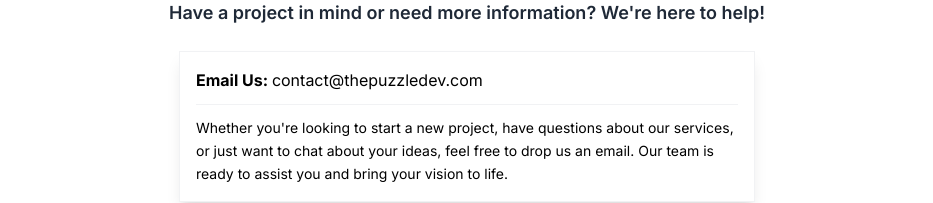
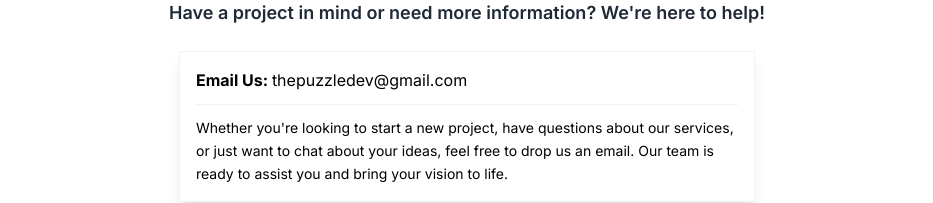
Before and after one commit to ThePuzzleDev/landingpage, a Next.js app: page / in a window 1280 px wide. Shown: the part 2163-2366 px from the top of the page, without its empty margins (173-1106 px from the left). Built offline with nearby package versions, Linux system fonts and the light colour scheme.

Commit message:
UI fixes

```diff
--- a/src/components/BottomBar.tsx
+++ b/src/components/BottomBar.tsx
@@ -14,7 +14,7 @@ const BottomBar: React.FC = () => {
 
       {/* Right Section: App Store Link */}
       <a
-        href="https://apps.apple.com" // Replace with your actual App Store link
+        href="#" // Replace with your actual App Store link
         className="text-sm hover:underline"
       >
         Download on the App Store
--- a/src/components/ContactUs.tsx
+++ b/src/components/ContactUs.tsx
@@ -18,7 +18,7 @@ const ContactUs: React.FC = () => {
                       bg-white bg-opacity-90 backdrop-filter backdrop-blur-lg
                       border border-opacity-30 border-gray-300">
         <h2 className="text-md font-bold mb-3">
-          Email Us: <span className="font-normal">contact@thepuzzledev.com</span>
+          Email Us: <span className="font-normal">thepuzzledev@gmail.com</span>
         </h2>
         <hr className="border-t border-gray-300 border-opacity-30 my-3" />
         <p className="text-sm leading-relaxed">
@@ -31,7 +31,7 @@ const ContactUs: React.FC = () => {
       {/* Call-to-Action */}
       <div className="text-center mt-6">
         <a
-          href="mailto:contact@thepuzzledev.com"
+          href="mailto:thepuzzledev@gmail.com"
           className="inline-block bg-black text-white font-bold py-2 px-4 rounded-md shadow hover:bg-opacity-90 transition-colors"
         >
           Let's connect and solve your business puzzle together!
--- a/src/components/Header.js
+++ b/src/components/Header.js
@@ -6,7 +6,7 @@ export default function Header({ name }) {
       <div className="relative inline-block">
         <h1 className="text-4xl font-bold">{name}</h1>
         <Icons.underline
-          className="block pointer-events-none absolute inset-x-0 -bottom-2 top-4 text-white-600"
+          className="block pointer-events-none absolute inset-x-0 -bottom-2 top-4 text-white-800"
         />
       </div>
     </header>
--- a/src/components/Icons.tsx
+++ b/src/components/Icons.tsx
@@ -4,7 +4,7 @@ export const Icons = {
     underline:(props:LucideProps) => (
         <svg {...props} viewBox='0 0 687 155'>
   <g
-    stroke='currentColor'
+    stroke='#f5f5f5'
     strokeWidth='7'
     fill='none'
     fillRule='evenodd'
```
